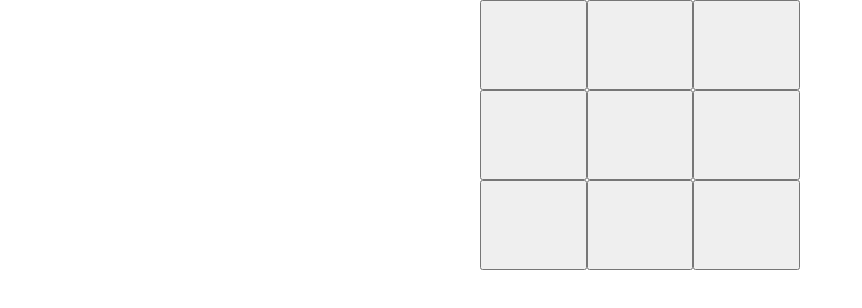
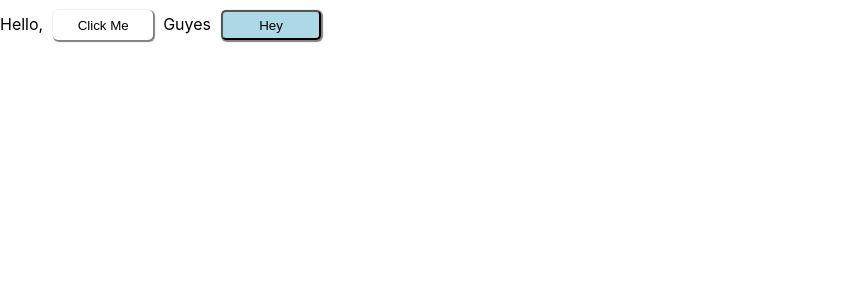
Before and after one commit to Uvais-Ahmad/React-Useful-Components, a React (Create React App) app: page / in a window 1280 px wide. Shown: the top 308 px of the page, without its empty margins (0-862 px from the left). Built offline with nearby package versions, Linux system fonts and the light colour scheme; the HTML template or start-up script is replaced by a standard one.

Commit message:
[CREATE ] Styled Component pratical component

```diff
--- a/package.json
+++ b/package.json
@@ -14,6 +14,7 @@
     "react": "^18.2.0",
     "react-dom": "^18.2.0",
     "react-scripts": "5.0.1",
+    "styled-components": "^6.1.8",
     "web-vitals": "^2.1.4"
   },
   "scripts": {
--- a/src/App.js
+++ b/src/App.js
@@ -12,6 +12,8 @@ import OnPointerMove from './component/onPointerMove';
 import StateQueue from './component/stateQueue';
 import AutoComplete from './component/autoComplete';
 import TicTacToe from './component/ticTacToe';
+import StyledComponent from './component/styledComponent';
+import CodeTube from './component/codeTube/codeTube';
 
 function App() {
   return (
@@ -20,7 +22,9 @@ function App() {
       {/* <Faqs/> */}
       {/* <AccordionComponent /> */}
       {/* <AutoComplete /> */}
-      <TicTacToe />
+      {/* <TicTacToe /> */}
+      {/* <StyledComponent/> */}
+      <CodeTube/>
     </div>
   );
 }
--- /dev/null
+++ b/src/component/codeTube/codeTube.js
@@ -0,0 +1,20 @@
+import React from 'react'
+import { Button, Container } from './reuseable.styled'
+
+export default function CodeTube() {
+  return (
+    <>
+    {/* Example of Styled Component with props */}
+        <Container flex={1}>
+            <div>
+                Hello,
+                <Button border={'none'}>Click Me</Button>
+            </div>
+            <div>
+                Guyes
+                <Button bg={'lightblue'}>Hey</Button>
+            </div>
+        </Container>
+    </>
+  )
+}
--- /dev/null
+++ b/src/component/codeTube/reuseable.styled.js
@@ -0,0 +1,22 @@
+import styled, { css } from 'styled-components';
+
+export const Button = styled.button`
+
+    background-color :${(props)=> props.bg ? props.bg : '#fff'};
+    color:${(props)=> props.color ? props.color : '#000'};
+    ${(props)=> props.border==='none' && css`
+        border: none;
+    `}
+    height : 30px;
+    width : 100px;
+    border-radius: 5px;
+    margin: 10px;
+    padding: 2px;
+    box-shadow: 1px 1px 1px 1px grey
+`
+
+export const Container = styled.div`
+    ${props => props.flex && css`
+        display : flex
+    `}
+`
--- /dev/null
+++ b/src/component/styledComponent.js
@@ -0,0 +1,46 @@
+import React from 'react'
+import styled, { css } from 'styled-components'
+
+const Button = styled.button`
+  background: transparent;
+  border-radius: 3px;
+  border: 2px solid #BF4F74;
+  color: #BF4F74;
+  margin: 0.5em 1em;
+  padding: 0.25em 1em;
+
+  ${props => props.$primary && css`
+    background: #BF4F74;
+    color: white;
+  `}
+`;
+
+const OverrideButton = styled(Button)`
+  color: tomato;
+  border-color: tomato;
+`
+
+const Title = styled.h1`
+  font-weight: bolder;
+  color: #BF4F74;
+`;
+
+const Wrapper = styled.div`
+  height : 200px;
+  width: 400px;
+  background-color: lightgrey;
+`
+
+export default function StyledComponent() {
+  return (
+    <>
+      <Button $primary >Click Me (Primary)</Button>
+      <Button >Click Me</Button>
+      <Wrapper>
+        <Title>Hello World</Title>
+      </Wrapper>
+
+      <OverrideButton>Overriden Tomato Button</OverrideButton>
+    </>
+  )
+}
```
Also changed, not shown: 1 other file (tests, documents, lock files or other folders).
